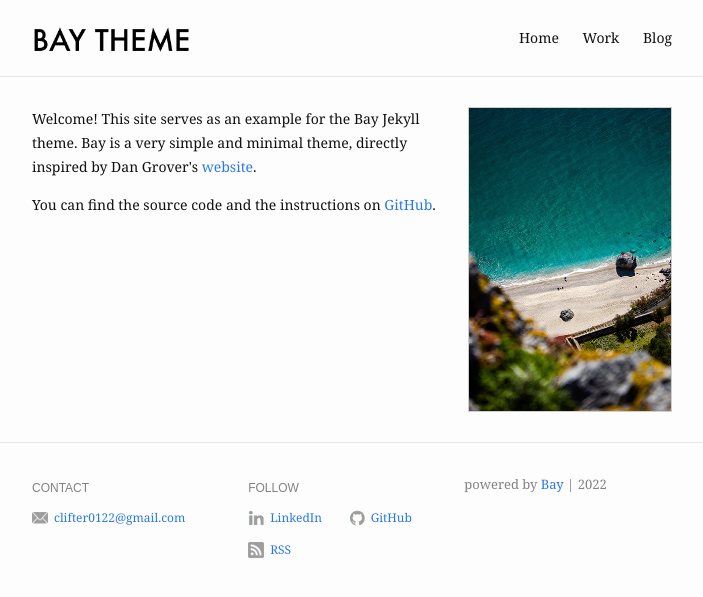
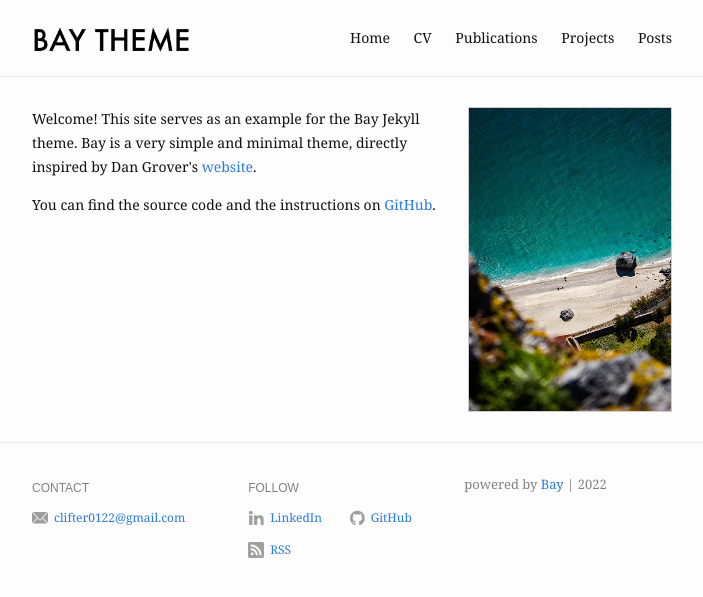
Before and after one commit to laundaryman/clifter0122.github.io, a Jekyll site: the page built from index.md, in a window 1280 px wide. Shown: the top 597 px of the page, without its empty margins (288-991 px from the left). Built offline with Jekyll 4.4.1, drawn with Linux system fonts in a browser that asks for light colours.

Commit message:
Update _config.yml

```diff
--- a/_config.yml
+++ b/_config.yml
@@ -13,8 +13,10 @@ header:
   pages:
     - name: Home
       slug: /
-    - name: Work
-    - name: Blog
+    - name: CV
+    - name: Publications
+    - name: Projects
+    - name: Posts
 
 footer:
   show_powered_by: true
```
